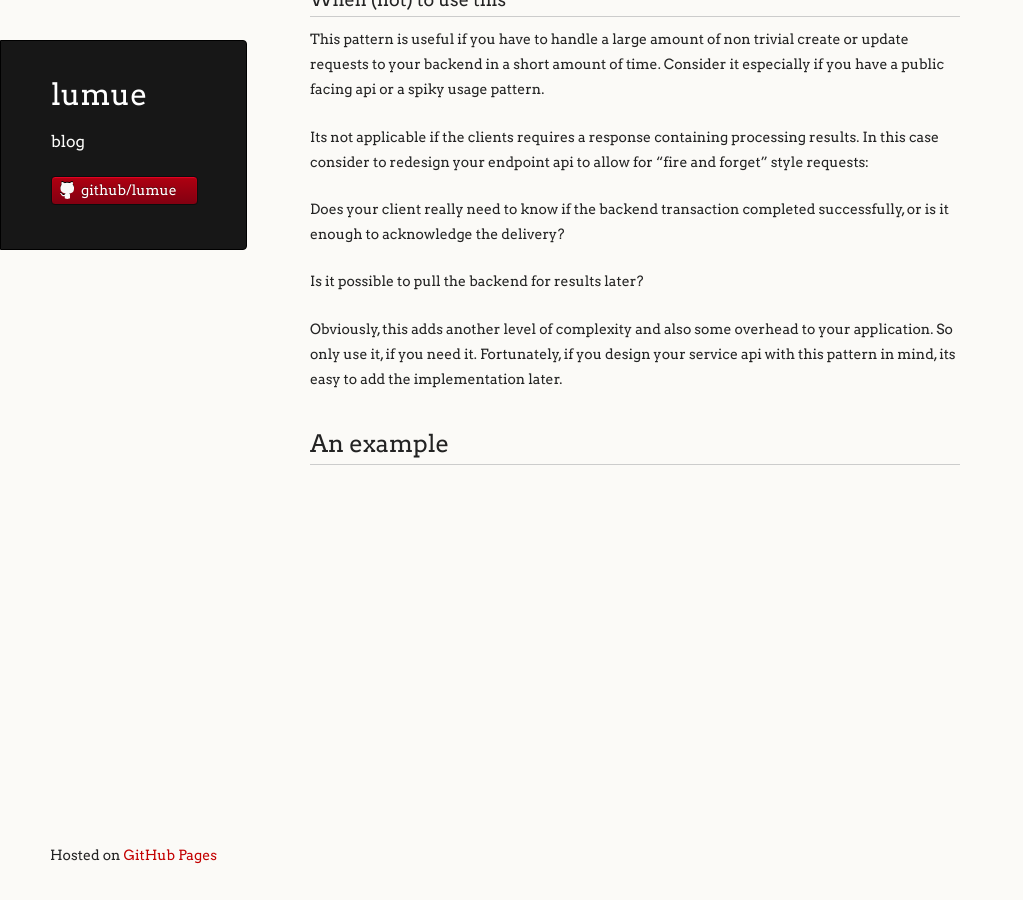
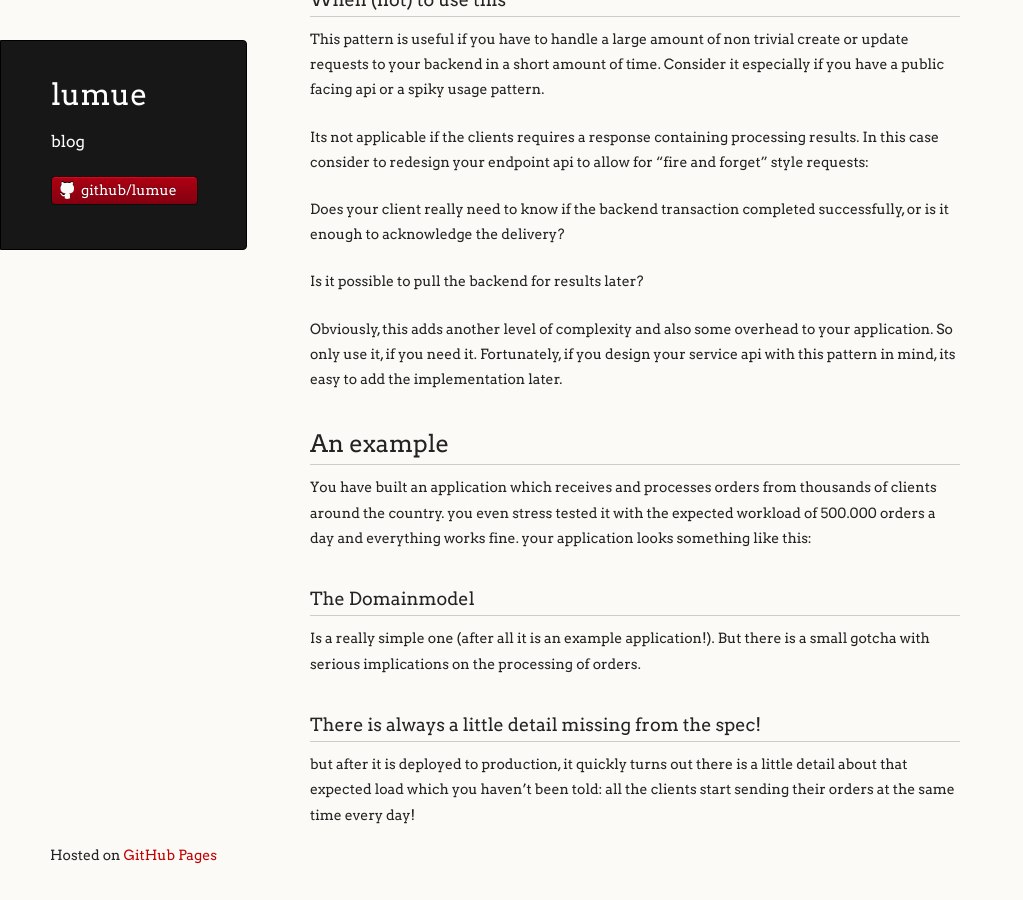
Before and after one commit to lumue/lumue.github.io, a Jekyll site: the page built from _posts/2014-08-18-srap.md, in a window 1280 px wide and 900 px high, scrolled down 983 px. Shown: the whole window, without its empty margins (0-1023 px from the left). Built offline with Jekyll 4.4.1, drawn with Linux system fonts in a browser that asks for light colours.

Commit message:
backlog for posts

```diff
--- a/_posts/2014-08-18-srap.md
+++ b/_posts/2014-08-18-srap.md
@@ -39,3 +39,19 @@ Is it possible to pull the backend for results later?
 Obviously, this adds another level of complexity and also some overhead to your application. So only use it, if you need it. Fortunately, if you design your service api with this pattern in mind, its easy to add the implementation later.
 
 ##An example
+
+You have built an application which receives and processes orders from thousands of clients around the country. you even stress tested it with the expected workload of 500.000 orders a day and everything works fine. your application looks something like this:
+
+
+###The Domainmodel
+
+Is a really simple one (after all it is an example application!). But there is a small gotcha with serious implications on the processing of orders.
+
+
+
+
+
+
+###There is always a little detail missing from the spec!
+
+but after it is deployed to production, it quickly turns out there is a little detail about that expected load which you haven't been told: all the clients start sending their orders at the same time every day!
```
Also changed, not shown: _posts/post_backlog.md (added, +13 -0 lines).
